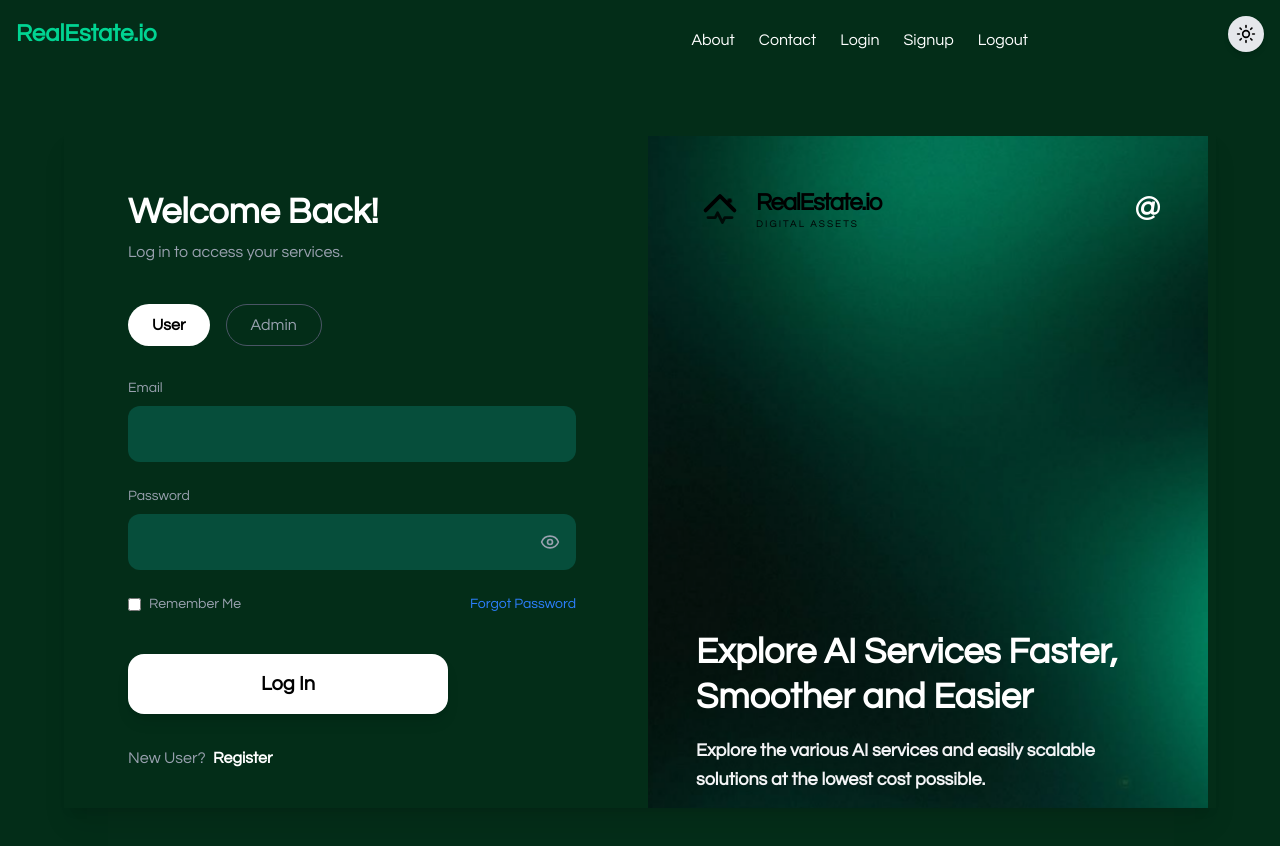
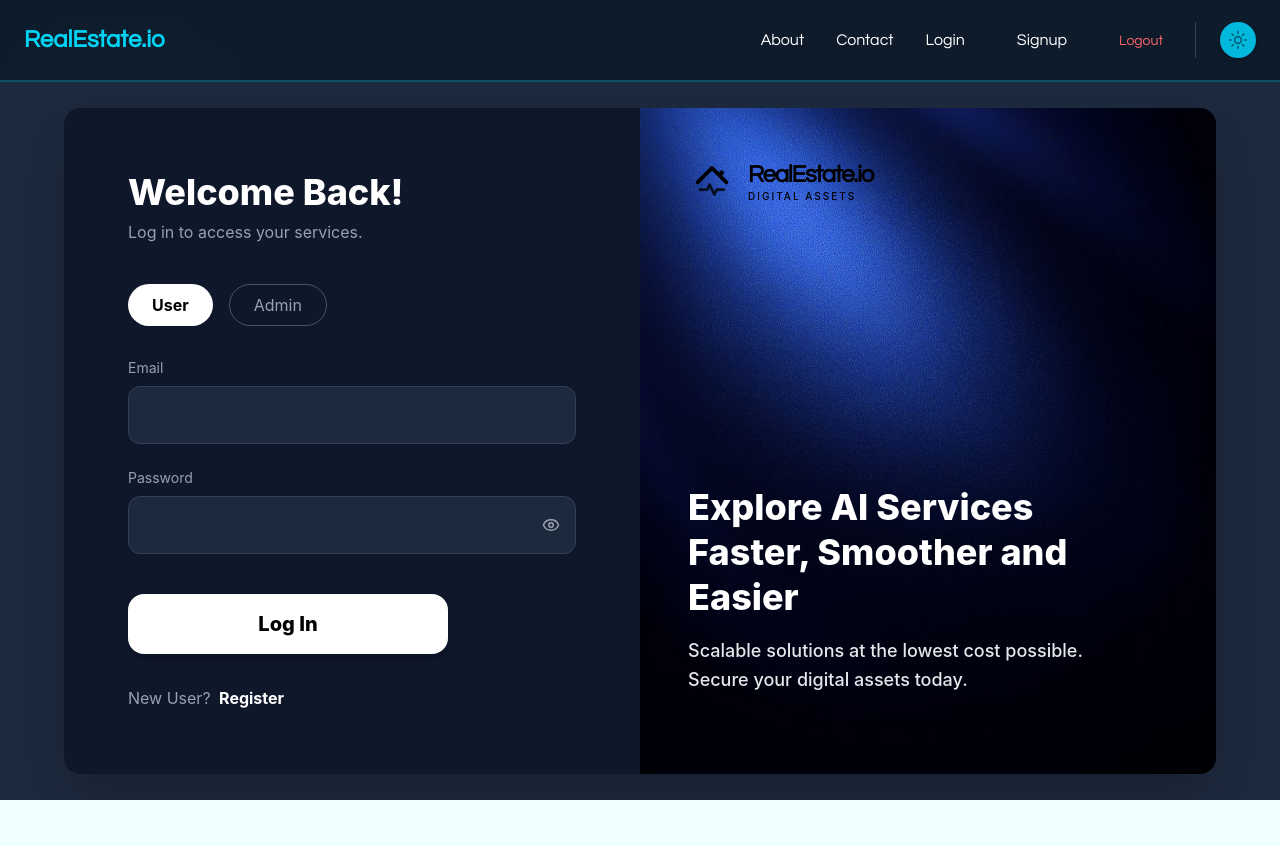
Before and after one commit to Div815/Login-signup-local-storage, a React (Vite) app in the folder login/: page /login in a window 1280 px wide. Shown: the top 846 px of the page. After the commit the page ends 800 px from the top, so only its background shows below. Built offline with nearby package versions, Linux system fonts and the light colour scheme.

Commit message:
UI Update for login page

```diff
--- a/login/src/Components/LandingPage.jsx
+++ b/login/src/Components/LandingPage.jsx
@@ -3,9 +3,14 @@ import { logout } from '../Utils/auth';
 import NavBar from './NavBar'
 import { Sparkles } from 'lucide-react';
 import { useNavigate } from 'react-router-dom';
+import ThemeToggle from './ThemeToggle';
+import { ThemeProvider } from '../context/ThemeContext';
+import { useTheme } from '../context/ThemeContext';
+
 
 function LandingPage() {
   const navigate = useNavigate();
+  const { theme } = useTheme();
   const handleLogin = () => {
     navigate('/login');
   };
@@ -14,11 +19,11 @@ function LandingPage() {
   };
   return (
 
-    <div className="min-h-screen bg-black font-sans relative overflow-hidden">
+    <div className={`min-h-screen ${theme === 'dark' ? 'bg-slate-900' : 'bg-black'} font-sans relative overflow-hidden`}>
 
 
-      <div className="absolute top-[-10%] left-[-10%] w-[500px] h-[500px] bg-emerald-600/20 rounded-full blur-[120px]"></div>
-      <div className="absolute bottom-[10%] right-[-5%] w-[400px] h-[400px] bg-cyan-600/10 rounded-full blur-[100px]"></div>
+      <div className={`absolute top-[-10%] left-[-10%] w-[500px] h-[500px] ${theme === 'dark' ? 'bg-emerald-600/20' : 'bg-emerald-400/20'} rounded-full blur-[120px]`}></div>
+      <div className={`absolute bottom-[10%] right-[-5%] w-[400px] h-[400px] ${theme === 'dark' ? 'bg-blue-600/30' : 'bg-cyan-400/30'} rounded-full blur-[100px]`}></div>
 
       <NavBar />
 
@@ -34,25 +39,25 @@ function LandingPage() {
           text-zinc-100
         ">
           <div className="flex items-center gap-3">
-            <Sparkles className="text-emerald-400" size={32} />
+            <Sparkles className={`${theme === 'dark' ? 'text-cyan-800' : 'text-emerald-400'}`} size={32} />
             <h1 className="text-4xl md:text-5xl font-bold tracking-tight">
-              Welcome to <span className="text-emerald-400">RealEstate.io</span>
+              Welcome to <span className={`${theme === 'dark' ? 'text-cyan-800' : 'text-emerald-400'}`}>RealEstate.io</span>
             </h1>
           </div>
 
           <p className="text-lg md:text-xl text-zinc-400 leading-relaxed font-light">
             Your one-stop solution for all your real estate needs. Explore properties,
             connect with agents, and find your dream home today!
-            <span className="block mt-4 text-emerald-500/80 font-medium">
+            <span className={`block ${theme === 'dark' ? 'text-cyan-500/80' : 'text-emerald-500/80'} font-medium`}>
               Elevating the way you find space.
             </span>
           </p>
 
           <div className="flex gap-4 mt-4">
-            <button onClick={handleLogin} className="px-8 py-3 bg-emerald-500 hover:bg-emerald-400 text-black font-bold rounded-xl transition shadow-lg shadow-emerald-500/20">
+            <button onClick={handleLogin} className={`${theme === 'dark' ? 'px-8 py-3 bg-cyan-500 hover:bg-cyan-400' : 'px-8 py-3 bg-emerald-500 hover:bg-emerald-400'} text-black font-bold rounded-xl transition shadow-lg shadow-cyan-500/20`}>
               Login
             </button>
-            <button onClick={handleSignup} className="px-8 py-3 bg-white/5 hover:bg-white/10 border border-white/10 text-white font-medium rounded-xl transition">
+            <button onClick={handleSignup} className={`${theme === 'dark' ? 'px-8 py-3 bg-white/5 hover:bg-white/10 border border-white/10' : 'px-8 py-3 bg-white/5 hover:bg-white/10 border border-white/10'} text-white font-medium rounded-xl transition`}>
               Sign Up
             </button>
           </div>
--- a/login/src/Components/Login.jsx
+++ b/login/src/Components/Login.jsx
@@ -2,16 +2,14 @@ import React, { useState } from 'react';
 import toast, { Toaster } from 'react-hot-toast';
 import { useNavigate } from 'react-router-dom';
 import { loginUser } from '../Utils/auth';
-import ForgotPassword from './ForgotPassword';
 import { Eye, EyeOff } from 'lucide-react';
 import '../index.css';
-import ThemeToggle from './ThemeToggle';
-import { useTheme } from '../context/ThemeContext'; // 1. Import useTheme
+import { useTheme } from '../context/ThemeContext';
 import NavBar from './NavBar';
 import Logo from '../Assets/Logo';
 
 const Login = () => {
-    const { theme } = useTheme(); // 2. Get the current theme
+    const { theme } = useTheme();
     const [credentials, setCredentials] = useState({ email: "", password: "" });
     const [role, setRole] = useState("user");
     const [showPassword, setShowPassword] = useState(false);
@@ -37,37 +35,39 @@ const Login = () => {
     };
 
     return (
-        // 3. Added transition-colors for smooth swap
-        <div>
-        <NavBar/>
-        <div className={`h-screen w-full ${theme === 'dark' ? 'bg-primary-dark ' : 'bg-primary text-black'} transition-colors duration-500 flex items-center justify-center font-questrial overflow-hidden p-4`}>
+        <div className="h-screen w-full flex flex-col bg-primary transition-colors duration-500 overflow-hidden relative">
+            <NavBar />
+
+            {/* Background Blobs - Clipped by overflow-hidden on the parent */}
+            <div className={`absolute top-[-10%] left-[-10%] w-[500px] h-[500px] ${theme === 'dark' ? 'bg-emerald-600/20' : 'bg-emerald-400/20'} rounded-full blur-[120px] pointer-events-none z-0`}></div>
+            <div className={`absolute bottom-[10%] right-[-5%] w-[400px] h-[400px] ${theme === 'dark' ? 'bg-blue-600/30' : 'bg-cyan-400/30'} rounded-full blur-[100px] pointer-events-none z-0`}></div>
+
+            {/* Main Content Area */}
+            <div className={`flex-1 w-full ${theme === 'dark' ? 'bg-slate-800' : 'bg-primary text-black'} transition-colors duration-500 flex items-center justify-center p-4 relative z-10`}>
                 <Toaster />
 
-            <div className="w-full max-w-6xl  max-h-[85vh] grid grid-cols-1 md:grid-cols-2 shadow-xl overflow-hidden ">
+                {/* 1. The Grid Container: 'items-stretch' ensures both columns match height automatically */}
+                <div className="w-full max-w-6xl grid grid-cols-1 md:grid-cols-2 shadow-2xl overflow-hidden rounded-2xl min-h-[600px] items-stretch">
 
                     {/* --- Left Column: Login Form --- */}
-                {/* 4. Made background and text color dynamic */}
-                <div className={`p-8 md:p-16 flex flex-col justify-center transition-colors duration-500 h-full ${theme === 'dark' ? 'bg-primary-dark text-white' : 'bg-white text-black'}`}>
+                    <div className={`p-8 md:p-16 flex flex-col justify-center transition-colors duration-500 ${theme === 'dark' ? 'bg-slate-900 text-white' : 'bg-white text-black'}`}>
                         <div className="mb-10">
                             <h1 className="text-4xl font-extrabold mb-2">Welcome Back!</h1>
                             <p className={theme === 'dark' ? 'text-gray-400' : 'text-gray-600'}>Log in to access your services.</p>
                         </div>
 
+                        {/* Role Toggle */}
                         <div className="flex gap-4 mb-8">
                             <button
                                 type="button"
                                 className={`px-6 py-2 rounded-full transition ${role === 'user' ? (theme === 'dark' ? 'bg-white text-black font-bold' : 'bg-black text-white font-bold') : 'border border-gray-600 text-gray-400'}`}
                                 onClick={() => setRole('user')}
-                        >
-                            User
-                        </button>
+                            >User</button>
                             <button
                                 type="button"
                                 className={`px-6 py-2 rounded-full transition ${role === 'admin' ? (theme === 'dark' ? 'bg-white text-black font-bold' : 'bg-black text-white font-bold') : 'border border-gray-600 text-gray-400'}`}
                                 onClick={() => setRole('admin')}
-                        >
-                            Admin
-                        </button>
+                            >Admin</button>
                         </div>
 
                         <form onSubmit={handleSubmit} className="flex flex-col gap-6">
@@ -76,8 +76,7 @@ const Login = () => {
                                 <input
                                     type="email"
                                     name="email"
-                                // 5. Made input background dynamic
-                                className={`p-4 rounded-xl outline-none focus:ring-2 focus:ring-emerald-500 transition ${theme === 'dark' ? 'bg-[#064e3b] text-white' : 'bg-gray-100 text-black'}`}
+                                    className={`p-4 rounded-xl outline-none focus:ring-2 focus:ring-emerald-500 transition ${theme === 'dark' ? 'bg-slate-800 text-white border border-slate-700' : 'bg-gray-100 text-black'}`}
                                     onChange={handleInput}
                                     required
                                 />
@@ -89,32 +88,17 @@ const Login = () => {
                                     <input
                                         type={showPassword ? "text" : "password"}
                                         name="password"
-                                    className={`p-4 pr-12 rounded-xl outline-none w-full focus:ring-2 focus:ring-emerald-500 transition ${theme === 'dark' ? 'bg-[#064e3b] text-white' : 'bg-gray-100 text-black'}`}
+                                        className={`p-4 pr-12 rounded-xl outline-none w-full focus:ring-2 focus:ring-emerald-500 transition ${theme === 'dark' ? 'bg-slate-800 text-white border border-slate-700' : 'bg-gray-100 text-black'}`}
                                         onChange={handleInput}
                                         required
                                     />
-                                <button
-                                    type="button"
-                                    onClick={togglePassword}
-                                    className="absolute right-4 top-1/2 -translate-y-1/2 text-gray-400 hover:text-emerald-500 transition-colors"
-                                >
-                                    {showPassword ? <EyeOff size={20} /> : <Eye size={20} />}
+                                    <button type="button" onClick={togglePassword} className="absolute right-4 top-1/2 -translate-y-1/2 text-gray-400 hover:text-emerald-500 transition-colors">
+                                        {showPassword ? <EyeOff size={18} /> : <Eye size={18} />}
                                     </button>
                                 </div>
                             </div>
 
-                        <div className="flex justify-between items-center text-sm">
-                            <label className="flex items-center gap-2 cursor-pointer">
-                                <input type="checkbox" className="accent-emerald-500" />
-                                <span className={theme === 'dark' ? 'text-gray-400' : 'text-gray-600'}>Remember Me</span>
-                            </label>
-                            <a href="/forgot-password" className="text-blue-500 hover:underline">Forgot Password</a>
-                        </div>
-
-                        <button
-                            type="submit"
-                            className={`font-extrabold text-xl py-4 rounded-2xl transition mt-4 shadow-lg w-full max-w-xs mx-auto md:mx-0 ${theme === 'dark' ? 'bg-white text-black hover:bg-gray-200' : 'bg-black text-white hover:bg-gray-800'}`}
-                        >
+                            <button type="submit" className={`font-extrabold text-xl py-4 rounded-2xl transition mt-4 shadow-lg w-full max-w-xs mx-auto md:mx-0 ${theme === 'dark' ? 'bg-white text-black hover:bg-gray-200' : 'bg-black text-white hover:bg-gray-800'}`}>
                                 Log In
                             </button>
                         </form>
@@ -125,25 +109,26 @@ const Login = () => {
                     </div>
 
                     {/* --- Right Column: Image Panel --- */}
-                {/* 6. Swap background image based on theme */}
-                <div className={`hidden md:flex ${theme === 'dark' ? "bg-[url('/images/dark-green-signup.png')]" : "bg-[url('/images/light-green-signup.png')]"} bg-cover bg-center text-white p-12 flex-col justify-between h-full relative m-2 transition-all duration-500`}>
+                    {/* 2. Added 'h-full' to ensure the background covers the entire grid area */}
+                    <div className={`hidden md:flex ${theme === 'dark' ? "bg-[url('/images/dark-blue-signup.jpg')]" : "bg-[url('/images/light-green-signup.png')]"} bg-cover bg-center text-white p-12 flex-col justify-between h-full relative transition-all duration-500`}>
                         <div className="flex justify-between items-center text-3xl font-bold">
-                        <div><Logo /></div>
-                        <span>@</span>
+                            <div className="flex items-center gap-2">
+                                <Logo />
+
+                            </div>
                         </div>
 
-                    <div className="max-w-md">
+                        <div className="max-w-md pb-8">
                             <h2 className="text-4xl font-extrabold leading-tight mb-4">
                                 Explore AI Services Faster, Smoother and Easier
                             </h2>
-                        <p className="text-gray-100 text-lg font-bold leading-relaxed">
-                            Explore the various AI services and easily scalable solutions at the lowest cost possible.
+                            <p className="text-gray-200 text-lg font-medium leading-relaxed">
+                                Scalable solutions at the lowest cost possible. Secure your digital assets today.
                             </p>
                         </div>
                     </div>
 
                 </div>
-
             </div>
         </div>
     );
--- a/login/src/Components/NavBar.jsx
+++ b/login/src/Components/NavBar.jsx
@@ -1,44 +1,67 @@
 import React from 'react'
-
-import { logout } from '../Utils/auth'; // Import the logout function
+import { logout } from '../Utils/auth';
 import toast from 'react-hot-toast';
 import { useNavigate } from 'react-router-dom';
 import ThemeToggle from './ThemeToggle';
-import { ThemeProvider } from '../context/ThemeContext';
 import { useTheme } from '../context/ThemeContext';
 
 function NavBar() {
-  const { theme } = useTheme(); // Get the current theme
+  const { theme } = useTheme();
   const navigate = useNavigate();
+
   const handleLogout = () => {
     logout();
     toast.success("Logged out successfully!");
     setTimeout(() => {
-      navigate('/login'); // Redirect to login page after logout
+      navigate('/login');
     }, 1500);
   };
-  const handleLogin = () => {
-    navigate('/login');
-  };
-  const handleSignup = () => {
-    navigate('/signup');
-  };
+
+  const handleLogin = () => navigate('/login');
+  const handleSignup = () => navigate('/signup');
+
   return (
-    <div className={`navbar font-questrial ${theme === 'dark' ? 'bg-primary-dark text-white' : 'bg-primary text-black'}  mx-auto p-4 flex justify-between items-center`}>
-        <div className='logo text-2xl font-bold text-emerald-400'>RealEstate.io</div>
-        <div className='flex space-x-50 justify-end items-end'>
-        <ul className='nav-links flex space-x-6 justify-end items-center'>
+    /* 1. Outer Wrapper: Stretches edge-to-edge (w-full) and handles the background/border */
+    <nav className={`w-full font-questrial sticky top-0 z-50 transition-colors duration-500
+      ${theme === 'dark' ? 'bg-slate-900/90 text-white border-b-2 border-cyan-900' : 'bg-white/90 text-black border-b-2 border-emerald-200'}
+      backdrop-blur-md`}>
 
-            <li>About</li>
-            <li>Contact</li>
-            <li><button onClick={handleLogin} className="logout-btn">Login</button></li>
-            <li><button onClick={handleSignup} className="logout-btn">Signup</button></li>
-            <li><button onClick={handleLogout} className="logout-btn">Logout</button></li>
+      {/* 2. Inner Container: Centers the content and provides horizontal padding */}
+      <div className="max-w-7xl mx-auto px-6 h-20 flex justify-between items-center">
 
-        </ul>
-        <ThemeToggle />
+        {/* Logo Section */}
+        <div className={`logo text-2xl font-bold ${theme === 'dark' ? 'text-cyan-400' : 'text-emerald-500'} cursor-pointer`}
+             onClick={() => navigate('/home')}>
+          RealEstate.io
         </div>
-    </div>
+
+        {/* Links and Toggle Section */}
+        <div className='flex items-center space-x-8'>
+          <ul className='nav-links flex space-x-8 items-center font-medium'>
+            <li className="hover:text-emerald-500 cursor-pointer transition">About</li>
+            <li className="hover:text-emerald-500 cursor-pointer transition">Contact</li>
+            <li>
+              <button onClick={handleLogin} className="hover:underline">Login</button>
+            </li>
+            <li>
+              <button onClick={handleSignup}
+                className={`px-5 py-2 rounded-lg transition-all
+                `}>
+                Signup
+              </button>
+            </li>
+            <li>
+              <button onClick={handleLogout} className="text-red-400 hover:text-red-500 text-sm">Logout</button>
+            </li>
+          </ul>
+
+          <div className="border-l border-gray-700 pl-6">
+            <ThemeToggle />
+          </div>
+        </div>
+
+      </div>
+    </nav>
   )
 }
 
--- a/login/src/Components/ThemeToggle.jsx
+++ b/login/src/Components/ThemeToggle.jsx
@@ -7,7 +7,7 @@ const ThemeToggle = () => {
   return (
     <button
       onClick={toggleTheme}
-      className="p-2 rounded-full bg-gray-200 dark:bg-emerald-900 text-black dark:text-white transition-all duration-300 shadow-md hover:scale-110"
+      className={`p-2 rounded-full ${theme === 'dark' ? 'bg-cyan-500 text-cyan-800' : 'bg-emerald-500 text-emerald-800'} transition-all duration-300 shadow-md hover:scale-110`}
     >
       {theme === 'dark' ? <Sun size={20} /> : <Moon size={20} />}
     </button>
--- a/login/src/index.css
+++ b/login/src/index.css
@@ -18,9 +18,9 @@
   --text-base: #0037b7e6;     /* Dark slate text */
 }
 
-/* 4. DARK MODE COLORS */
+
 .dark {
-  --brand-primary-dark: #064e3b; /* Your deep forest green */
+  --brand-primary-dark: #030820;
   --bg-page: #000000;       /* Pure black background */
   --text-base: #ffffff;     /* White text */
 }
```
Also changed, not shown: login/public/images/dark-blue-signup.jpg (added). Lines whose indentation alone changed are shown as unchanged.
